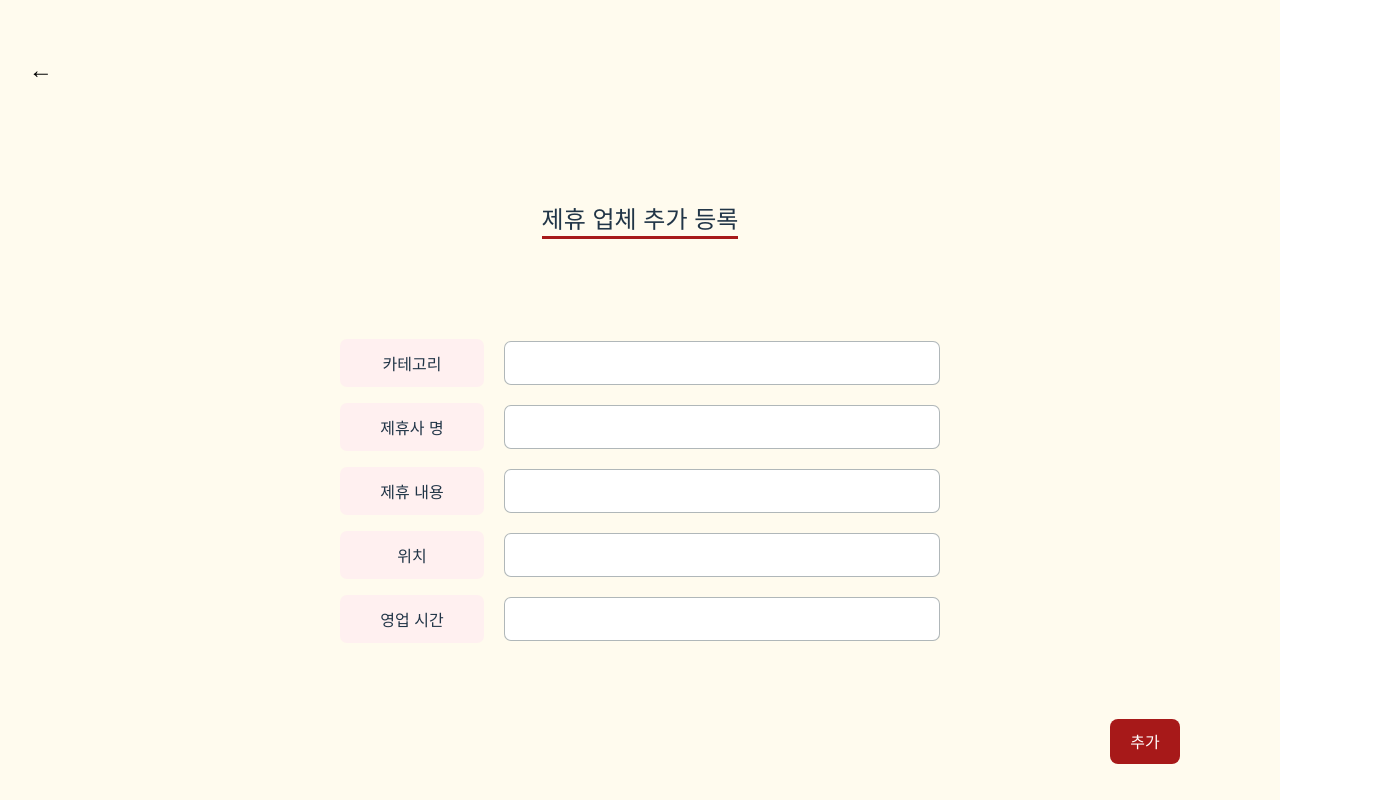
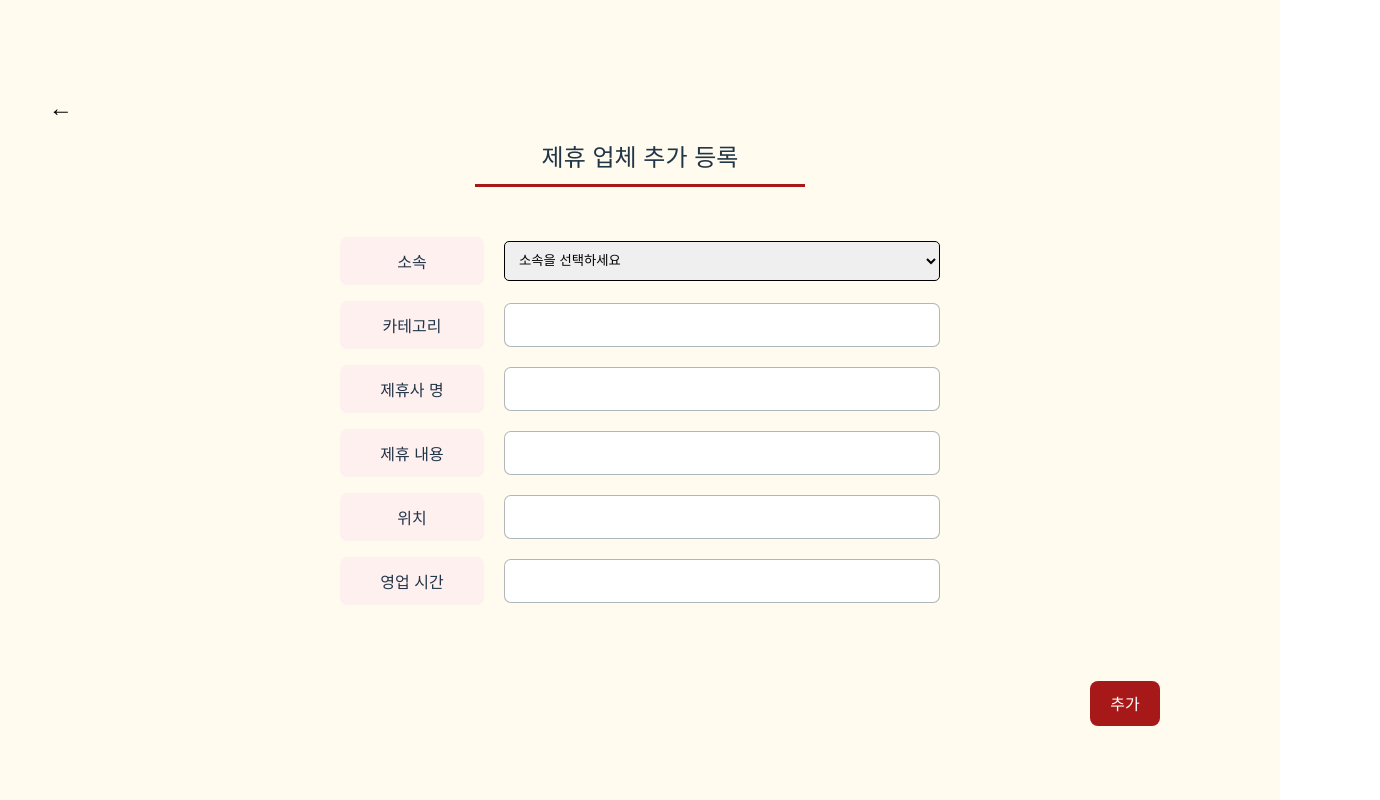
Before and after one commit to godmsqls/KWU_TE, a React (Vite) app: page /addPage in a window 1280 px wide. Shown: the whole page, 1380 px wide, since content can reach past the window. Built offline with nearby package versions, Linux system fonts and the light colour scheme.

Commit message:
modify addpage

```diff
--- a/src/components/addPage_input.jsx
+++ b/src/components/addPage_input.jsx
@@ -1,11 +1,11 @@
-export default function Input({label,placeholder}){
+export default function Input({label}){
     return(
         <>
         <div className='input-row'>
             <div className='label-name'>
                 <label>{label}</label>
             </div>
-            <input className='text-box' type="text" placeholder={placeholder}></input>
+            <input className='text-box'></input>
         </div>
         </>
     )
--- a/src/pages/addPage.css
+++ b/src/pages/addPage.css
@@ -4,7 +4,9 @@
   .container{
     display: flex;
     flex-direction: column;
-    width: 100%;
+    overflow-x: hidden;
+    padding: 20px;
+    box-sizing: border-box;
   }
 
   .text-box{
@@ -12,7 +14,16 @@
     height: 40px;
     border-radius: 7px;
     border: 1px solid #899396aa;
-    padding-left: 15x;
+    padding-left: 15px;
+  }
+
+  .select_addpage{
+      height: 40px;
+      width: 100%;
+      padding: 0 10px;
+      border: 1px solid black;
+      border-radius: 5px;
+      box-sizing: border-box;
   }
 
   .label-name{
@@ -62,7 +73,11 @@
 
   .add_title{
     border-bottom: 3px solid #A71919;
-    margin:100px;
+    margin-top: 0;
+    margin-bottom: 50px;
+    padding-bottom: 10px;
+    width: 330px;
+    text-align: center;
   }
 
   .blank{
--- a/src/pages/addPage.jsx
+++ b/src/pages/addPage.jsx
@@ -7,6 +7,11 @@ import Input from '../components/addPage_input'
 
 function Addpage() {
   const navigate = useNavigate();
+
+  function handleChangeSelect(e){
+    console.log(e.target.value)
+  }
+
   return (
     <>
     <div className='container'>
@@ -14,12 +19,23 @@ function Addpage() {
         <button className='back-button' onClick={()=>navigate('/')}>←</button>
       </div>
       <h2 className='add_title'>제휴 업체 추가 등록</h2>
-      <Input label='카테고리' placeholder=''></Input>
-      <Input label='제휴사 명' placeholder=''></Input>
-      <Input label='제휴 내용' placeholder=''></Input>
-      <Input label='위치' placeholder=''></Input>
-      <Input label='영업 시간' placeholder=''></Input>
+      <div className='input-row'>
+        <div className='label-name'>
+          <label>소속</label>
+        </div>
+        <select className="select_addpage" title="소속을 선택하세요" onChange={handleChangeSelect}>
+          <option value="">소속을 선택하세요</option>
+          <option value="1">인공지능융합대학</option>
+          <option value="2">총학생회</option>
+        </select>
+      </div>
+      <Input label='카테고리'></Input>
+      <Input label='제휴사 명'></Input>
+      <Input label='제휴 내용'></Input>
+      <Input label='위치'></Input>
+      <Input label='영업 시간'></Input>
       <div className='blank'></div>
+
       <div className='add'>
         <button className='add-button'>추가</button>
       </div>
```
